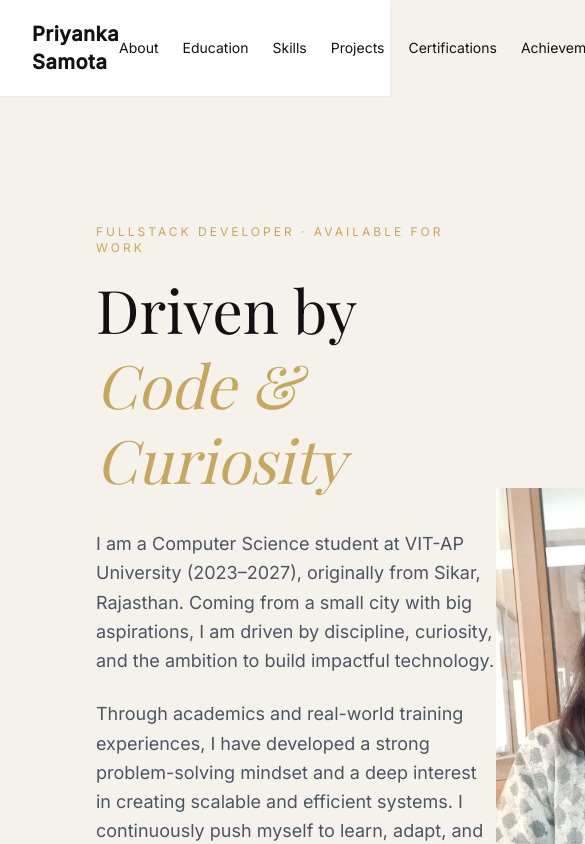
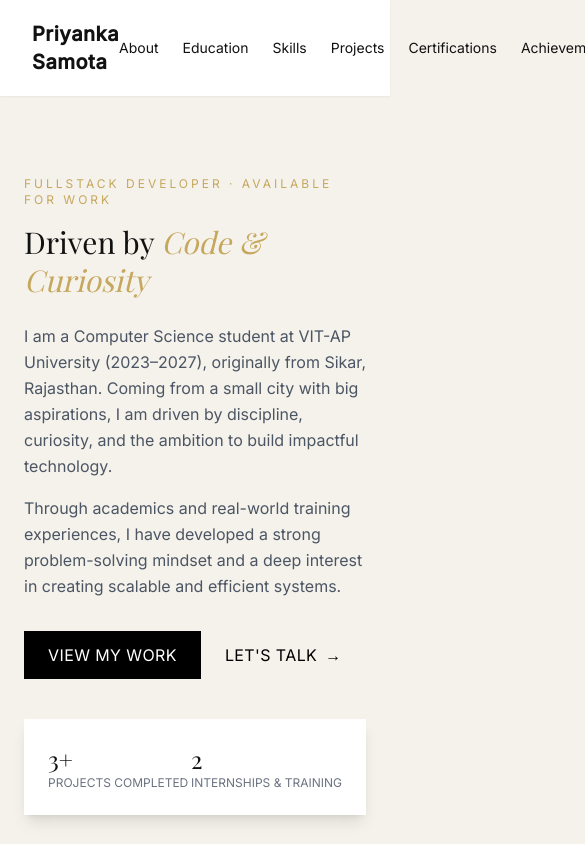
Before and after one commit to samota2004/portfolio, a React (Create React App) app in the folder client/: page / in a window 390 px wide. Shown: the top 844 px of the page, 585 px wide, since content can reach past the window. Built offline with nearby package versions, Linux system fonts and the light colour scheme; the HTML template or start-up script is replaced by a standard one.

Commit message:
Update About.jsx

```diff
--- a/client/src/components/About.jsx
+++ b/client/src/components/About.jsx
@@ -13,48 +13,46 @@ function About() {
   return (
     <section
       id="about"
-      className="bg-cream px-24 py-32 flex items-center justify-between"
+      className="bg-cream px-6 md:px-24 py-20 md:py-32 flex flex-col md:flex-row items-center justify-between gap-16"
     >
+
       {/* Left Content */}
       <div className="max-w-xl">
+
         <p className="text-gold tracking-[3px] mb-4 text-xs uppercase">
           Fullstack Developer · Available for Work
         </p>
 
-        <h2 className="text-6xl leading-tight">
+        <h2 className="text-3xl md:text-6xl leading-tight">
           Driven by{" "}
           <span className="text-gold italic">
             Code & Curiosity
           </span>
         </h2>
 
-        <p className="mt-8 text-gray-600 text-lg leading-relaxed">
+        <p className="mt-6 md:mt-8 text-gray-600 text-base md:text-lg leading-relaxed">
           I am a Computer Science student at VIT-AP University (2023–2027),
           originally from Sikar, Rajasthan. Coming from a small city with
           big aspirations, I am driven by discipline, curiosity, and the
           ambition to build impactful technology.
         </p>
 
-        <p className="mt-6 text-gray-600 text-lg leading-relaxed">
+        <p className="mt-4 md:mt-6 text-gray-600 text-base md:text-lg leading-relaxed">
           Through academics and real-world training experiences, I have
           developed a strong problem-solving mindset and a deep interest
-          in creating scalable and efficient systems. I continuously push
-          myself to learn, adapt, and grow, aiming to become a software
-          engineer who delivers value through innovation and thoughtful design.
+          in creating scalable and efficient systems.
         </p>
 
-        {/* Buttons Added */}
-        <div className="mt-8 flex items-center gap-8">
+        {/* Buttons */}
+        <div className="mt-8 flex flex-wrap items-center gap-6">
 
-          {/* VIEW MY WORK */}
           <button
             onClick={() => scrollToSection("projects")}
-            className="bg-black text-white px-8 py-3 tracking-wide hover:bg-gold hover:text-black transition duration-300"
+            className="bg-black text-white px-6 md:px-8 py-3 tracking-wide hover:bg-gold hover:text-black transition duration-300"
           >
             VIEW MY WORK
           </button>
 
-          {/* LET'S TALK */}
           <button
             onClick={() => scrollToSection("contact")}
             className="flex items-center gap-2 text-black tracking-wide hover:text-gold transition duration-300"
@@ -68,44 +66,50 @@ function About() {
         </div>
 
         {/* Stats Box */}
-        <div className="mt-12 bg-white shadow-lg p-8 flex justify-between w-[400px]">
+        <div className="mt-10 bg-white shadow-lg p-6 md:p-8 flex justify-between w-full md:w-[400px]">
+
           <div>
-            <h3 className="text-3xl font-serif">3+</h3>
-            <p className="text-sm text-gray-500 uppercase">
+            <h3 className="text-2xl md:text-3xl font-serif">3+</h3>
+            <p className="text-xs md:text-sm text-gray-500 uppercase">
               Projects Completed
             </p>
           </div>
 
           <div>
-            <h3 className="text-3xl font-serif">2</h3>
-            <p className="text-sm text-gray-500 uppercase">
+            <h3 className="text-2xl md:text-3xl font-serif">2</h3>
+            <p className="text-xs md:text-sm text-gray-500 uppercase">
               Internships & Training
             </p>
           </div>
+
         </div>
+
       </div>
 
-      {/* Right Layered Photo Card */}
+      {/* Right Photo */}
       <div className="relative">
 
-        {/* Gold Background Layer */}
-        <div className="absolute -right-6 -bottom-6 w-[350px] h-[450px] bg-gold"></div>
+        {/* Gold Background */}
+        <div className="absolute -right-4 -bottom-4 md:-right-6 md:-bottom-6 w-[260px] md:w-[350px] h-[340px] md:h-[450px] bg-gold"></div>
 
-        {/* Photo Card */}
-        <div className="relative w-[350px] h-[450px] bg-black overflow-hidden">
+        {/* Image */}
+        <div className="relative w-[260px] md:w-[350px] h-[340px] md:h-[450px] bg-black overflow-hidden">
+
           <img
             src="/priyanka.jpeg"
             alt="Priyanka Samota"
             className="w-full h-full object-cover transition duration-500 hover:scale-105"
           />
+
         </div>
 
         {/* Tag */}
-        <div className="absolute -bottom-4 left-10 bg-gold px-6 py-2 text-sm">
+        <div className="absolute -bottom-4 left-6 md:left-10 bg-gold px-4 md:px-6 py-2 text-xs md:text-sm">
           FullStack Developer
         </div>
 
       </div>
+
     </section>
   );
 }
```
